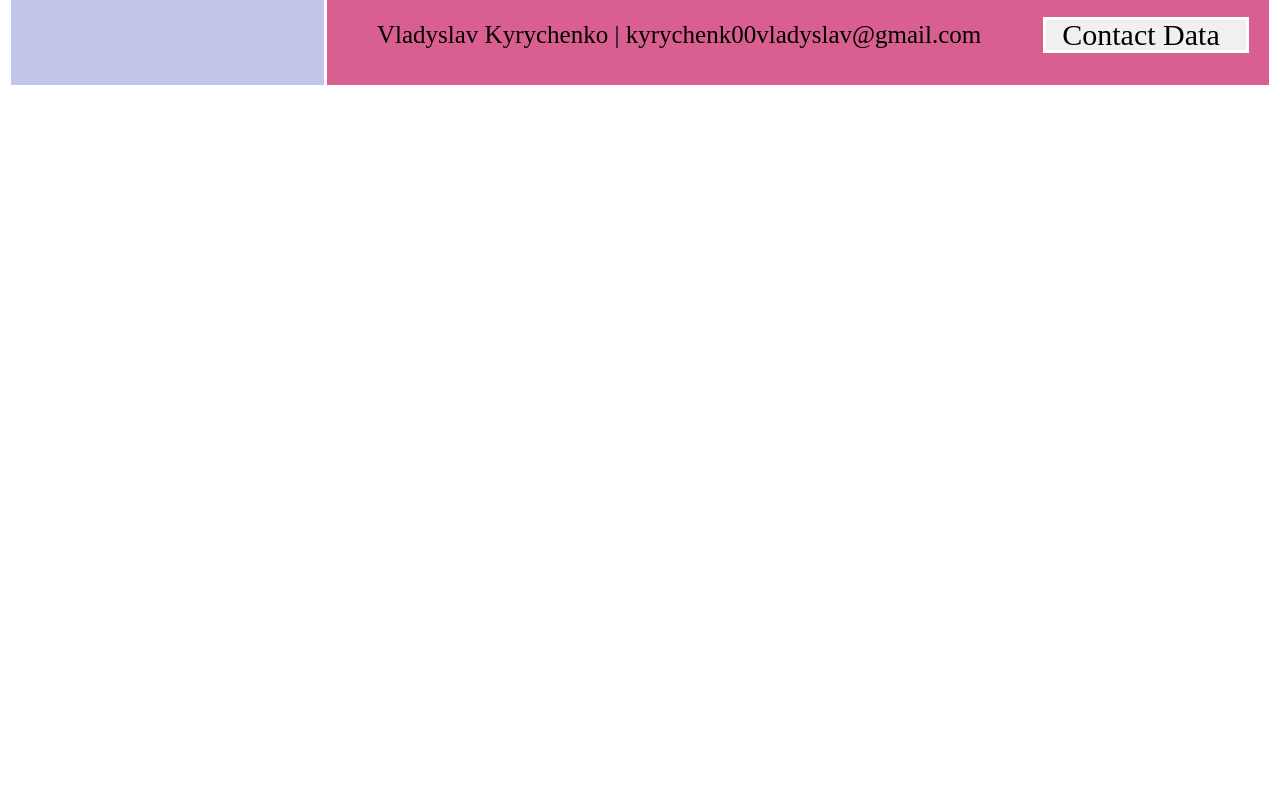
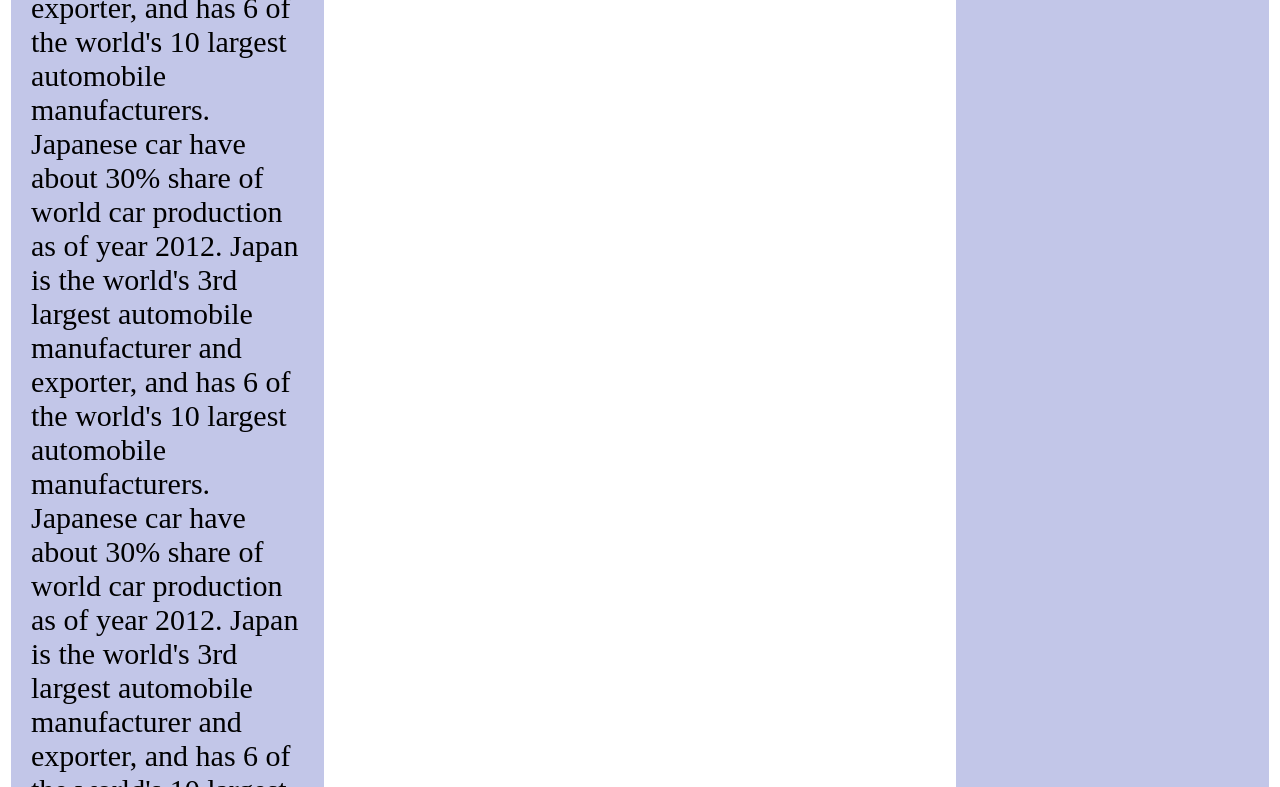
Before and after one commit to Advel0/kyiv-university-web-programming, a plain HTML site: page lab-1/index.html in a window 1280 px wide. Shown: the part 699-1486 px from the top of the page. Before the commit the page ends 808 px from the top, so only its background shows below. Drawn offline with Linux system fonts and the light colour scheme.

Commit message:
fixed the template

```diff
--- a/lab-1/index.html
+++ b/lab-1/index.html
@@ -23,6 +23,46 @@
         <div class="item" id="second-box">
             <span class="text">
 
+                Japan is the world's 3rd largest automobile
+                manufacturer and exporter, and has 6 of
+                the world's 10 largest automobile manufacturers.
+                Japanese car have about 30% share of world car production
+                as of year 2012.
+                Japan is the world's 3rd largest automobile
+                manufacturer and exporter, and has 6 of
+                the world's 10 largest automobile manufacturers.
+                Japanese car have about 30% share of world car production
+                as of year 2012.
+                Japan is the world's 3rd largest automobile
+                manufacturer and exporter, and has 6 of
+                the world's 10 largest automobile manufacturers.
+                Japanese car have about 30% share of world car production
+                as of year 2012.
+                Japan is the world's 3rd largest automobile
+                manufacturer and exporter, and has 6 of
+                the world's 10 largest automobile manufacturers.
+                Japanese car have about 30% share of world car production
+                as of year 2012.
+                Japan is the world's 3rd largest automobile
+                manufacturer and exporter, and has 6 of
+                the world's 10 largest automobile manufacturers.
+                Japanese car have about 30% share of world car production
+                as of year 2012.
+                Japan is the world's 3rd largest automobile
+                manufacturer and exporter, and has 6 of
+                the world's 10 largest automobile manufacturers.
+                Japanese car have about 30% share of world car production
+                as of year 2012.
+                Japan is the world's 3rd largest automobile
+                manufacturer and exporter, and has 6 of
+                the world's 10 largest automobile manufacturers.
+                Japanese car have about 30% share of world car production
+                as of year 2012.
+                Japan is the world's 3rd largest automobile
+                manufacturer and exporter, and has 6 of
+                the world's 10 largest automobile manufacturers.
+                Japanese car have about 30% share of world car production
+                as of year 2012.
                 Japan is the world's 3rd largest automobile
                 manufacturer and exporter, and has 6 of
                 the world's 10 largest automobile manufacturers.
--- a/lab-1/template/template_styles.css
+++ b/lab-1/template/template_styles.css
@@ -51,7 +51,7 @@ body{
     align-self: flex-start;
     display: flex;
     flex-direction: row;
-    justify-content: end;
+    justify-content: center;
     background-color: white;
 }
 #center{
```
